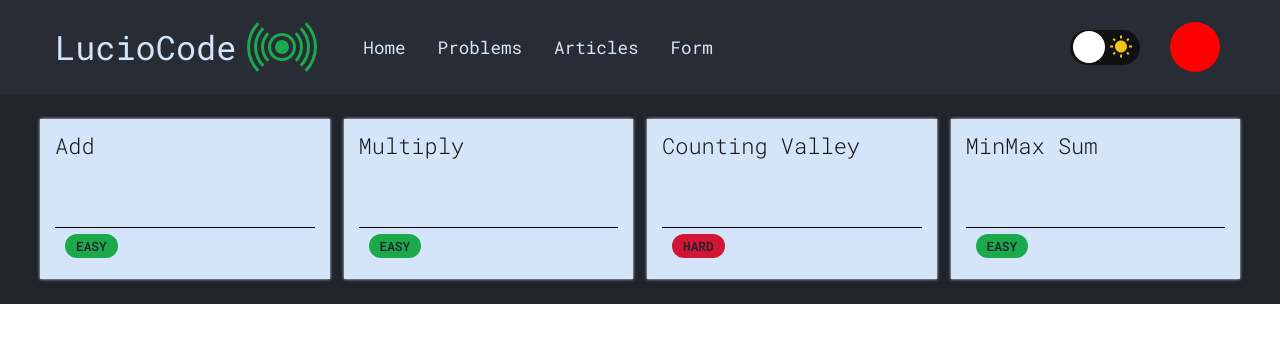
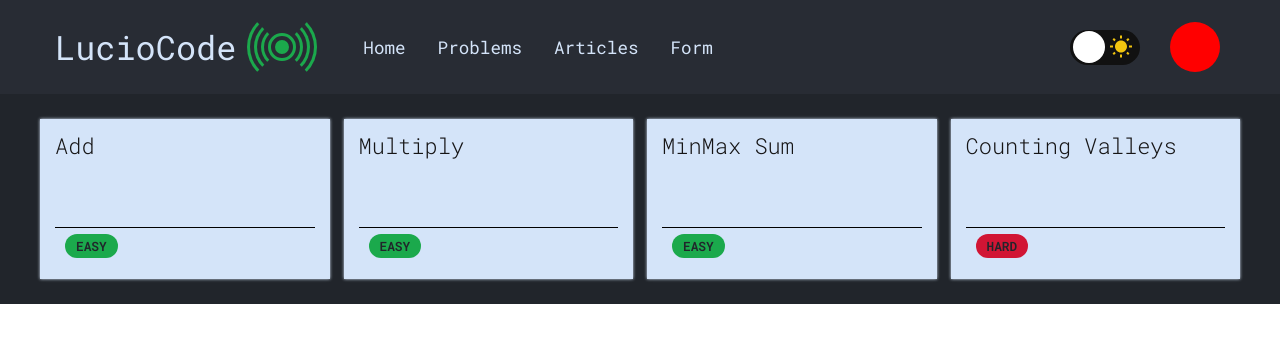
Before and after one commit to imMatheus/lucio, a React (Create React App) app: page /problems in a window 1280 px wide. Shown: the top 342 px of the page. Built offline with nearby package versions, Linux system fonts and the light colour scheme.

Commit message:
copiler now kinda works
Co-authored-by: imMatheus2 <imMatheus2@users.noreply.github.com>

```diff
--- a/package.json
+++ b/package.json
@@ -12,6 +12,7 @@
     "monaco-themes": "^0.3.3",
     "react": "^17.0.2",
     "react-dom": "^17.0.2",
+    "react-html-parser": "^2.0.2",
     "react-router-dom": "^5.2.0",
     "react-scripts": "4.0.3",
     "uuid": "^3.4.0",
--- a/src/components/form/CodeCompileView.jsx
+++ b/src/components/form/CodeCompileView.jsx
@@ -86,7 +86,7 @@ const Subpart = ({ header, content, complileMsg }) => {
             <h4>{header}</h4>
             <div className='output'>
                 {/*
-                checking i fwe have content so we render it else it should be the
+                checking if we have content so we render it else it should be the
                 compile msg so we render that
                 */}
                 {content ? (
--- a/src/components/form/Monako.jsx
+++ b/src/components/form/Monako.jsx
@@ -160,7 +160,9 @@ body {
             const args = currentCase.input
             const expected = currentCase.output
 
-            console.log(args + ' sshej')
+            console.log(`
+            console.log(${displayProblemName}(${[args]}))
+            `)
 
             const requestOptions = {
                 method: 'POST',
@@ -177,8 +179,8 @@ body {
                 .then((response) => response.json())
                 .then((data) =>
                     dummyArray.push({
-                        correctAnswer: data.output === expected,
-                        compileMessage: data.output === expected ? 'Right answer' : 'wrong answer',
+                        correctAnswer: data.output == expected,
+                        compileMessage: data.output == expected ? 'Right answer' : 'wrong answer',
                         inputs: args,
                         userOutput: [data.output],
                         expectedOutput: expected,
--- a/src/components/form/Question.jsx
+++ b/src/components/form/Question.jsx
@@ -3,6 +3,7 @@ import ThumbUpSharpIcon from '@material-ui/icons/ThumbUpSharp'
 import FavoriteBorderSharpIcon from '@material-ui/icons/FavoriteBorderSharp'
 import ShareSharpIcon from '@material-ui/icons/ShareSharp'
 import { v4 as uuidv4 } from 'uuid'
+import ReactHtmlParser from 'react-html-parser'
 
 const Question = ({ qref, problem }) => {
     let description = problem.problemDescription
@@ -33,21 +34,24 @@ const Question = ({ qref, problem }) => {
                 </div>
             </div>
             <div className='content'>
+                {description && (
                     <div className='content-subpart'>
-                    {description && (
                         <>
                             <div className='bold'>Problem descripsion</div>
-                            <p>{description}</p>
+                            {console.log(description)}
+                            <p>{ReactHtmlParser(description)}</p>
                         </>
+                    </div>
                 )}
-                </div>
+                {inputFormat && (
                     <div className='content-subpart'>
-                    {inputFormat && (
                         <>
                             <div className='bold'>Input format</div>
-                            <p>{inputFormat}</p>
+                            <p>
+                                {' '}
+                                <p>{ReactHtmlParser(inputFormat)}</p>
+                            </p>
                         </>
-                    )}
                         {/* <div className='bold'>Input format</div>
                     <p>
                     The first line contains number of testcases <span className='variable'>T</span>. The
@@ -58,21 +62,22 @@ const Question = ({ qref, problem }) => {
                     <span className='variable'>S</span> (the string Greg wishes to build).
                 </p> */}
                     </div>
+                )}
 
+                {constrains && (
                     <div className='content-subpart'>
-                    {constrains && (
                         <>
                             <div className='bold'>Constrains</div>
                             <div>
                                 {constrains.map((constrain) => (
                                     <p key={uuidv4()} className='bulletpoint'>
-                                        {constrain}
+                                        <p>{ReactHtmlParser(constrain)}</p>
                                     </p>
                                 ))}
                             </div>
                         </>
+                    </div>
                 )}
-                </div>
 
                 {/* do we have testCase? */}
                 {testCases &&
--- a/src/components/form/question.scss
+++ b/src/components/form/question.scss
@@ -28,7 +28,7 @@
                 font-weight: 300;
                 line-height: 1.75;
 
-                .variable {
+                & span {
                     font-style: italic;
                     margin: 0 2px;
                     word-break: break-all;
@@ -41,7 +41,7 @@
                     display: flex;
                     align-items: center;
                     &::before {
-                        content: '';
+                        content: 'hee';
                         display: block;
                         margin-right: 7px;
                         width: 6px;
--- a/src/global.css
+++ b/src/global.css
@@ -416,7 +416,7 @@ body .App .form .question .content .content-subpart p {
   font-weight: 300;
   line-height: 1.75;
 }
-body .App .form .question .content .content-subpart p .variable {
+body .App .form .question .content .content-subpart p span {
   font-style: italic;
   margin: 0 2px;
   word-break: break-all;
@@ -430,7 +430,7 @@ body .App .form .question .content .content-subpart p.bulletpoint {
   align-items: center;
 }
 body .App .form .question .content .content-subpart p.bulletpoint::before {
-  content: "";
+  content: "hee";
   display: block;
   margin-right: 7px;
   width: 6px;
--- a/src/problems/problems.js
+++ b/src/problems/problems.js
@@ -37,18 +37,7 @@ export const problems = [
         ],
         inputs: ['x', 'y', 'z'],
     },
-    {
-        problemName: 'Counting Valley',
-        difficulty: 'hard',
-        problemDescription: `Alice and Bob each created one problem for HackerRank. A reviewer rates the two challenges, awarding points on a scale from 1 to 100 for b[1], b[2])`,
-        inputFormat: `The first line contains number of testcases T. The2*Tsubsequent lines each describe a test case over2lines: The first contains 3space-separated integers, N , A, and B, respectively. The second contains S (the string Greg wishes to build).`,
-        constrains: ['T is a string', 'W is a integer'],
-        sampleCases: [
-            { input: [9, 'lucioo'], output: [34, 2], explanation: 'he can cuz he cool ngl' },
-            { input: ['uga'], output: [4, 52], explanation: 'he can cuz he cool ngl' },
-        ],
-        inputs: ['arr', 'x'],
-    },
+
     {
         problemName: 'MinMax Sum',
         difficulty: 'easy',
@@ -58,14 +47,42 @@ export const problems = [
         return: `Print two space-separated integers on one line: the minimum sum and the maximum sum of  of  elements.`,
         sampleCases: [
             {
-                input: [[1, 2, 3, 4, 5]],
+                input: [`[1, 2, 3, 4, 5]`, `[69, 69]`],
                 output: [[10 + ' ' + 14]],
             },
             {
-                input: [[3, 3, 3, 3, 3]],
-                output: [[15 + ' ' + 15]],
+                input: [`[3, 3, 3, 3, 3]`],
+                output: [[12 + ' ' + 12]],
             },
         ],
         inputs: ['arr'],
     },
+    {
+        problemName: 'Counting Valleys',
+        difficulty: 'Hard',
+
+        problemDescription: `
+                An avid hiker keeps meticulous records of their hikes. During the last hike that took exactly <span>steps</span> steps, for every step it was noted if it was an uphill, <span>U</span> , or a downhill, <span>D</span> step. Hikes always start and end at sea level, and each step up or down represents a <span>1</span> unit change in altitude.
+                <span>2</span>
+        \n
+        Given the sequence of up and down steps during a hike, find and print the number of valleys walked through.
+
+
+                 `,
+        inputFormat: `The first line contains an integer <span>steps</span>, the number of steps in the hike.
+        The second line contains a single string  <span>path</span>, of   <span>steps</span>characters that describe the path.`,
+        // constrains: [`0 < n < 100`],
+        return: `int: the number of valleys traversed`,
+        sampleCases: [
+            {
+                input: [8, `'UDDDUDUU'`],
+                output: [1],
+            },
+            {
+                input: [6, `'DUDUDU'`],
+                output: [3],
+            },
+        ],
+        inputs: ['steps', 'path'],
+    },
 ]
```
Also changed, not shown: 1 other file (tests, documents, lock files or other folders). Lines whose indentation alone changed are shown as unchanged.
